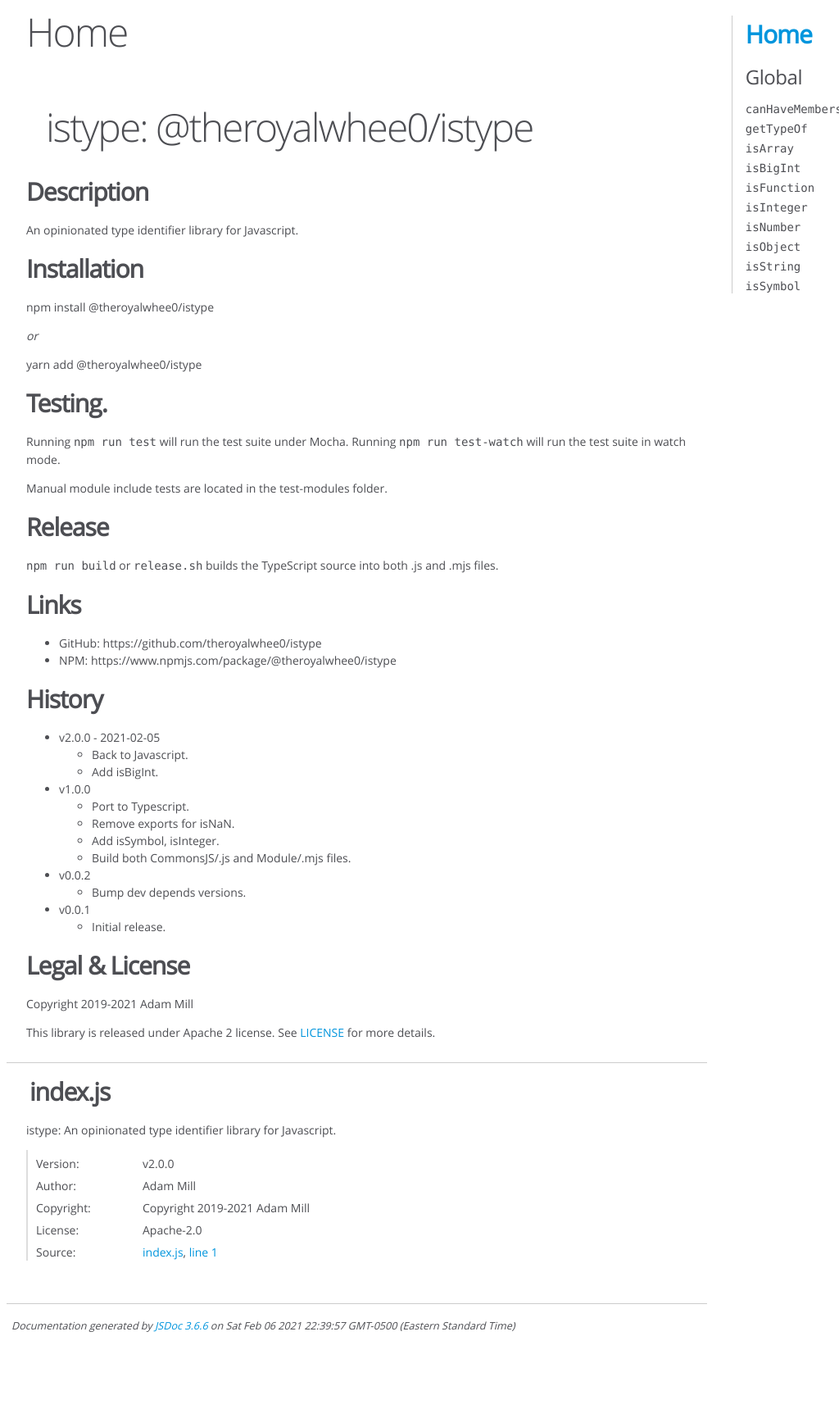
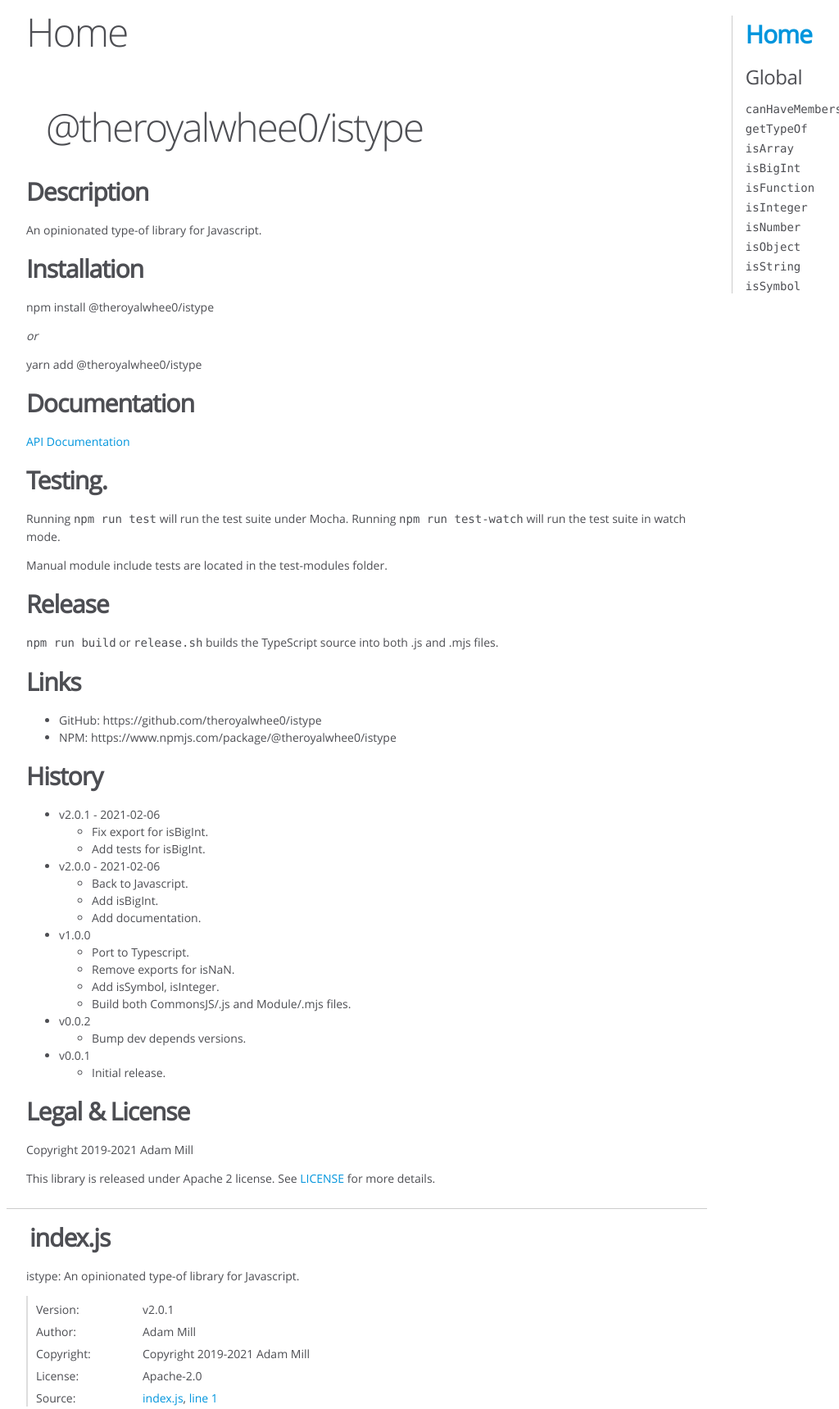
Before and after one commit to theroyalwhee0/istype, a website: page docs/index.html in a window 1280 px wide. Shown: the part 17-1736 px from the top of the page at 82% size, without its empty margins (0-1024 px from the left). Before the commit the page ends 1659 px from the top, so only its background shows below. Drawn offline with Linux system fonts and the light colour scheme.

Commit message:
Export isBigInt and add tests.

```diff
--- a/docs/index.html
+++ b/docs/index.html
@@ -43,13 +43,15 @@
 
 
     <section>
-        <article><h1>istype: @theroyalwhee0/istype</h1>
+        <article><h1>@theroyalwhee0/istype</h1>
 <h2>Description</h2>
-<p>An opinionated type identifier library for Javascript.</p>
+<p>An opinionated type-of library for Javascript.</p>
 <h2>Installation</h2>
 <p>npm install @theroyalwhee0/istype</p>
 <p><em>or</em></p>
 <p>yarn add @theroyalwhee0/istype</p>
+<h2>Documentation</h2>
+<p><a href="https://theroyalwhee0.github.io/istype/">API Documentation</a></p>
 <h2>Testing.</h2>
 <p>Running <code>npm run test</code> will run the test suite under Mocha. Running <code>npm run test-watch</code> will run the test suite in watch mode.</p>
 <p>Manual module include tests are located in the test-modules folder.</p>
@@ -62,10 +64,17 @@
 </ul>
 <h2>History</h2>
 <ul>
-<li>v2.0.0 - 2021-02-05
+<li>v2.0.1 - 2021-02-06
+<ul>
+<li>Fix export for isBigInt.</li>
+<li>Add tests for isBigInt.</li>
+</ul>
+</li>
+<li>v2.0.0 - 2021-02-06
 <ul>
 <li>Back to Javascript.</li>
 <li>Add isBigInt.</li>
+<li>Add documentation.</li>
 </ul>
 </li>
 <li>v1.0.0
@@ -113,7 +122,7 @@
     <div class="container-overview">
 
 
-            <div class="description">istype: An opinionated type identifier library for Javascript.</div>
+            <div class="description">istype: An opinionated type-of library for Javascript.</div>
 
 
 
@@ -123,7 +132,7 @@
 
 
     <dt class="tag-version">Version:</dt>
-    <dd class="tag-version"><ul class="dummy"><li>v2.0.0</li></ul></dd>
+    <dd class="tag-version"><ul class="dummy"><li>v2.0.1</li></ul></dd>
 
 
 
@@ -215,7 +224,7 @@
 <br class="clear">
 
 <footer>
-    Documentation generated by <a href="https://github.com/jsdoc/jsdoc">JSDoc 3.6.6</a> on Sat Feb 06 2021 22:39:57 GMT-0500 (Eastern Standard Time)
+    Documentation generated by <a href="https://github.com/jsdoc/jsdoc">JSDoc 3.6.6</a> on Sat Feb 06 2021 23:11:32 GMT-0500 (Eastern Standard Time)
 </footer>
 
 <script> prettyPrint(); </script>
--- a/package.json
+++ b/package.json
@@ -1,6 +1,6 @@
 {
   "name": "@theroyalwhee0/istype",
-  "version": "2.0.0",
+  "version": "2.0.1",
   "description": "An opinionated type-of library for Javascript.",
   "main": "src/index.js",
   "author": "Adam Mill <hismajesty@theroyalwhee.com>",
--- a/src/index.js
+++ b/src/index.js
@@ -1,6 +1,6 @@
 /**
  * @file istype: An opinionated type-of library for Javascript.
- * @version v2.0.0
+ * @version v2.0.1
  * @author Adam Mill
  * @copyright Copyright 2019-2021 Adam Mill
  * @license Apache-2.0
@@ -142,6 +142,7 @@
   isObject,
   isString,
   isSymbol,
+  isBigInt,
   canHaveMembers,
   getTypeOf,
 };
```
Also changed, not shown: docs/global.html (+1 -1 lines), docs/index.js.html (+4 -3 lines), test/isbigint.spec.js (+20 -20 lines), README.md.
